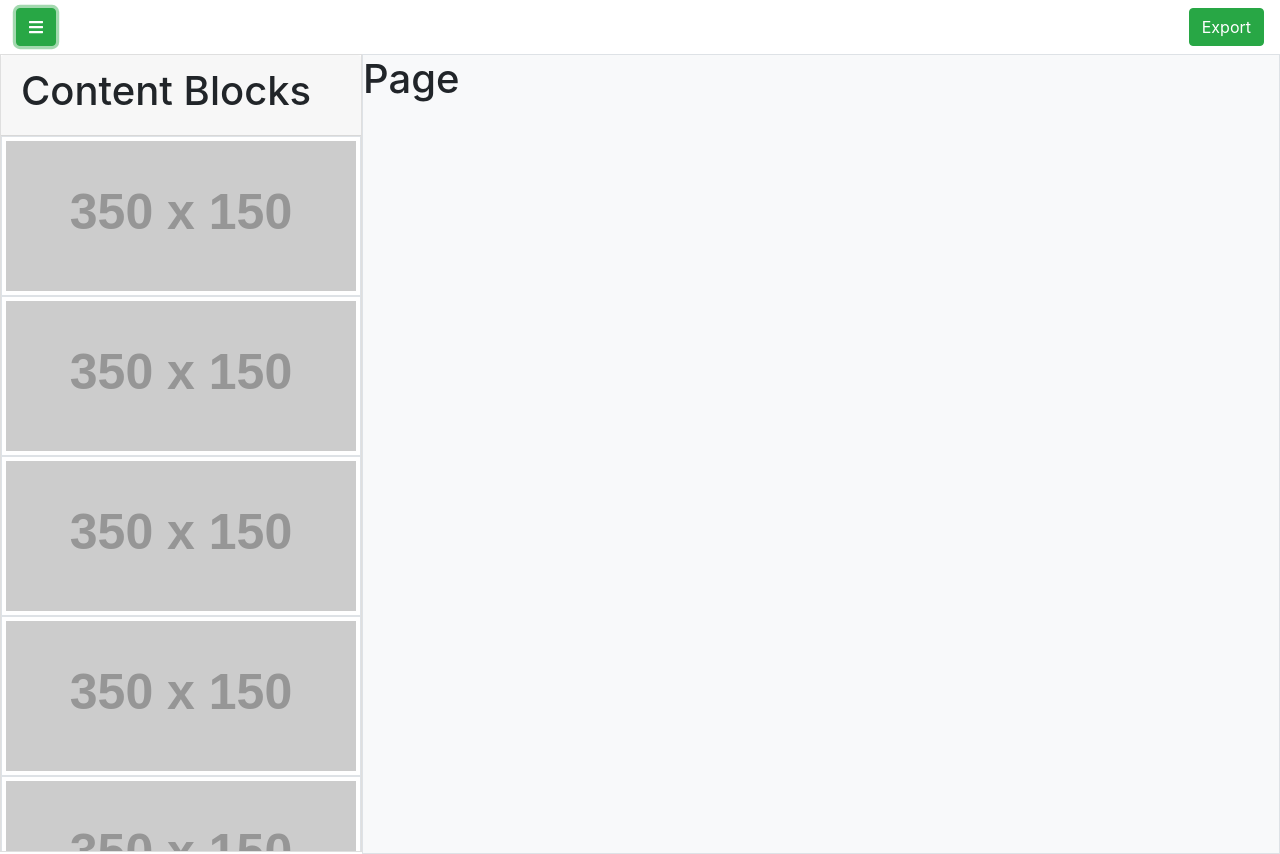
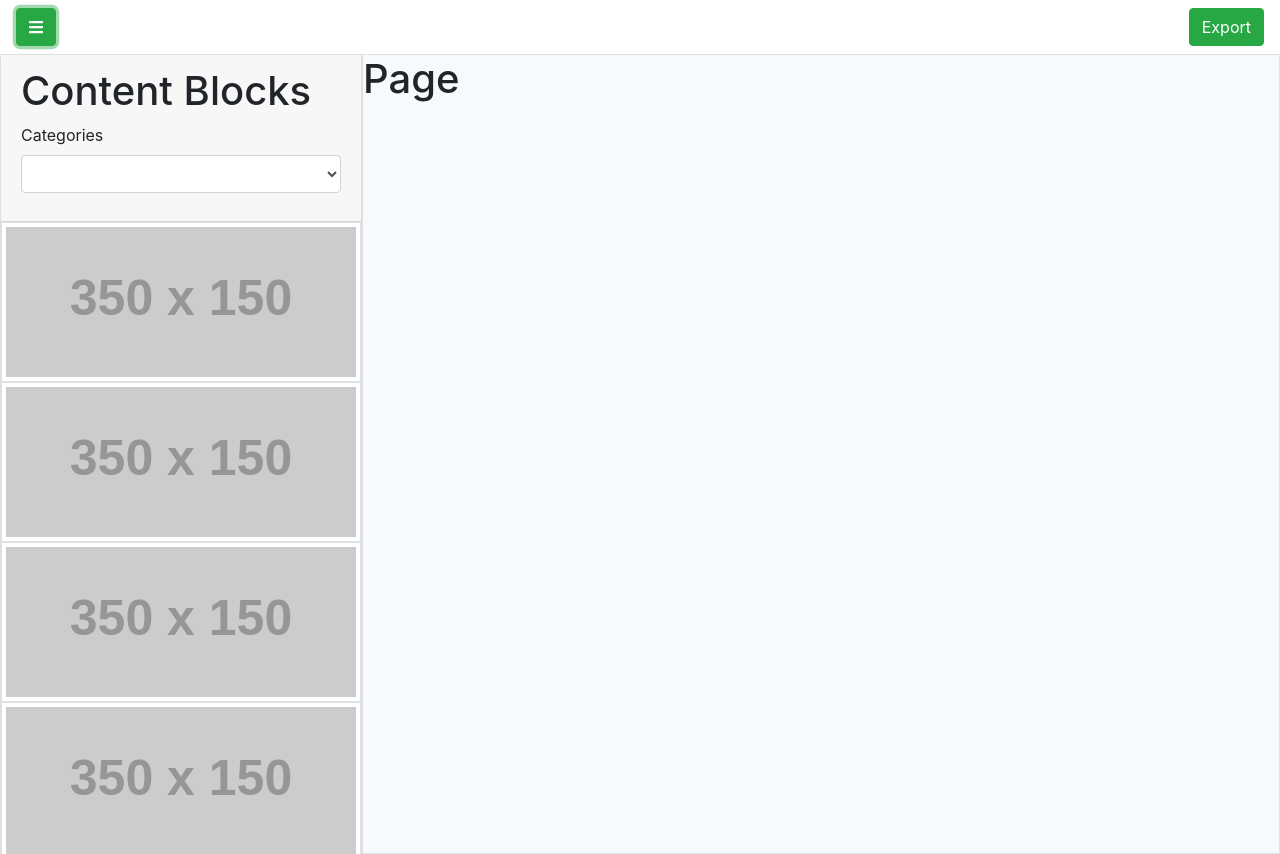
Before and after one commit to Bertholf/article-editor, a Vue app: page / in a window 1280 px wide. Both pictures are taken after a click on the button 36 px from the left and 27 px from the top of the page. Built offline with nearby package versions, Linux system fonts and the light colour scheme; data requests are answered from the project's data file.

Commit message:
implement filteredBlocks computed property in ContentGroup component

```diff
--- a/src/components/ContentGroup.vue
+++ b/src/components/ContentGroup.vue
@@ -7,9 +7,17 @@
 
 <template>
     <div class="card rounded-0">
-        <div class="card-header"><h1>Content Blocks</h1></div>
+        <div class="card-header">
+            <h1>Content Blocks</h1>
+            <div class="form-group">
+                <label for="categories">Categories</label>
+                <select class="form-control" id="categories" v-model="selectedCategory">
+                    <option v-for="category in allCategories" :value="category.value" :key="category.value">{{ category.title }}</option>
+                </select>
+            </div>
+        </div>
         <div class="list-group list-group-flush items-list">
-            <div class="list-group-items p-1 border" v-for="block in availableBlocks" :key="block.id">
+            <div class="list-group-items p-1 border" v-for="block in filteredBlocks" :key="block.id">
                 <content-block-preview :preview="block.preview"></content-block-preview>
             </div>
         </div>
@@ -17,17 +25,29 @@
 </template>
 
 <script>
+import lodash from 'lodash'
 import ContentBlockPreview from './ContentBlockPreview.vue';
 
 export default {
   components: { ContentBlockPreview },
   data() {
-    return {};
+    return {
+        selectedCategory: ''
+    };
   },
     computed: {
         availableBlocks () {
             return this.$store.state.availableBlocks
         },
+        allCategories () {
+            return this.$store.getters.availableCategories
+        },
+        filteredBlocks () {
+            if (this.selectedCategory === '' || this.selectedCategory === 'all'){
+                return this.availableBlocks;
+            }
+            return lodash.filter(this.availableBlocks, {category: this.selectedCategory});
+        },
     }
 
 };
--- a/src/store.js
+++ b/src/store.js
@@ -14,13 +14,15 @@ export default new Vuex.Store({
 
     getters: {
         availableCategories: state => {
-            return lodash.map(
+            let categories =  lodash.map(
                 lodash.uniqBy(state.availableBlocks, 'category'), function (block) {
                     return{
                         value: block.category,
                         title: block.category.toUpperCase()
                     }
                 });
+
+            return lodash.concat({value: "all", title: "All"}, categories);
         }
     },
   mutations: {
```
